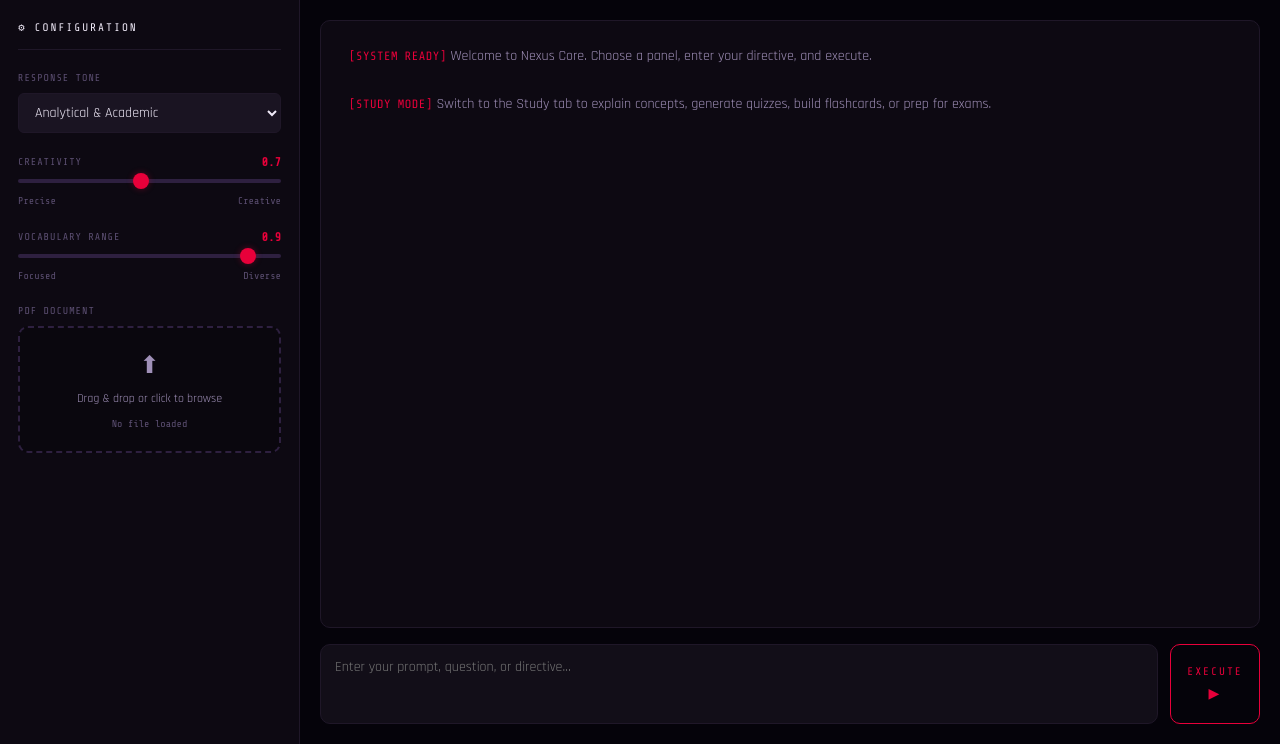
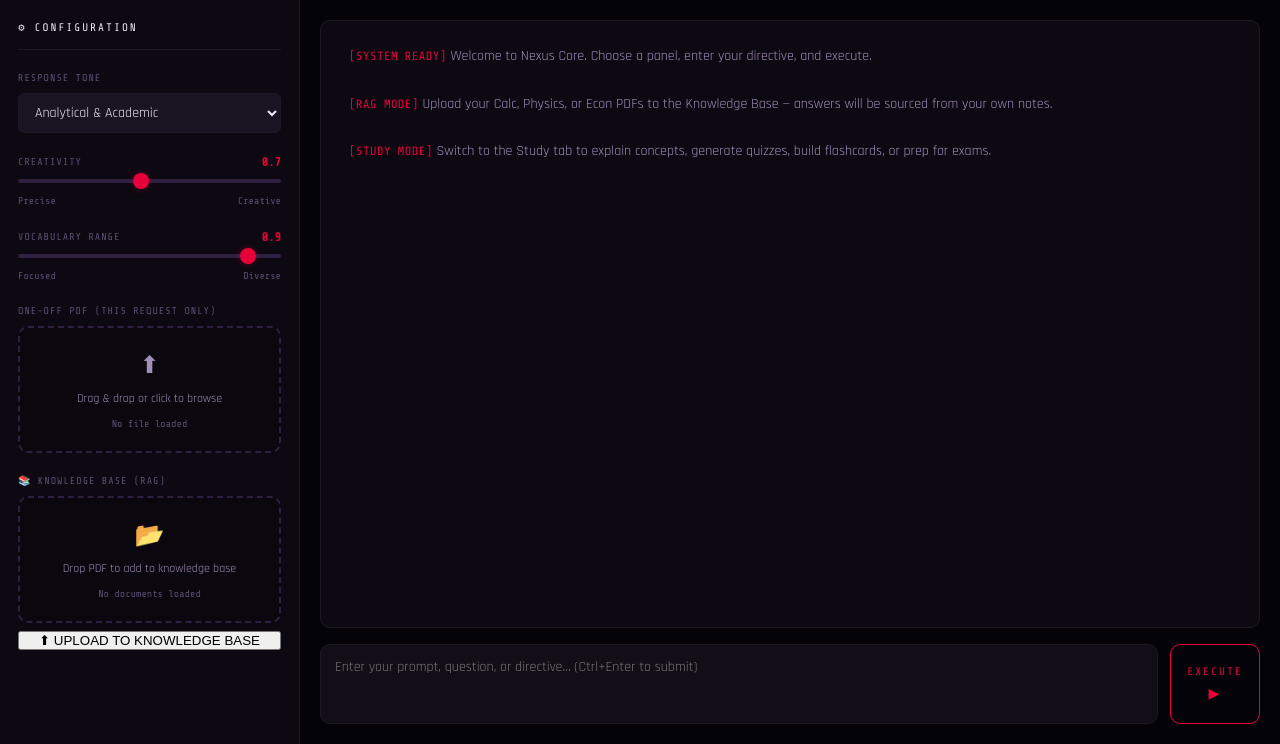
Before and after one commit to smit6403/personal-ai-tools, a Flask app: page / in a window 1280 px wide. Shown: the part 56-800 px from the top of the page. Run offline with Flask 3, Linux system fonts and the light colour scheme.

Commit message:
Update index.html

```diff
--- a/templates/index.html
+++ b/templates/index.html
@@ -21,6 +21,7 @@
     </div>
     <div class="header-right">
       <div id="system-status" class="status-badge">ONLINE</div>
+      <div id="rag-badge" class="status-badge rag-badge hidden">RAG ACTIVE</div>
       <nav class="tab-nav">
         <button class="tab-btn active" data-tab="general">GENERAL</button>
         <button class="tab-btn" data-tab="study">STUDY MODE</button>
@@ -63,7 +64,7 @@
         </div>
 
         <div class="field-group">
-          <label class="field-label">PDF Document</label>
+          <label class="field-label">One-Off PDF (this request only)</label>
           <div class="drop-zone" id="drop-zone">
             <div class="drop-icon">⬆</div>
             <p class="drop-hint" id="drop-hint">Drag &amp; drop or click to browse</p>
@@ -71,6 +72,19 @@
             <div class="file-status" id="file-status">No file loaded</div>
           </div>
           <button class="clear-btn hidden" id="clear-file">✕ Remove file</button>
+        </div>
+
+        <div class="field-group kb-section">
+          <label class="field-label">📚 Knowledge Base (RAG)</label>
+          <div class="drop-zone" id="kb-drop-zone">
+            <div class="drop-icon">📂</div>
+            <p class="drop-hint">Drop PDF to add to knowledge base</p>
+            <input type="file" id="kb-file-input" accept=".pdf" />
+            <div class="file-status" id="kb-status">No documents loaded</div>
+          </div>
+          <button class="kb-upload-btn" id="kb-upload-btn">⬆ UPLOAD TO KNOWLEDGE BASE</button>
+          <div id="kb-doc-list" class="kb-doc-list"></div>
+          <button class="clear-btn hidden" id="kb-clear-btn">✕ Clear knowledge base</button>
         </div>
       </div>
 
@@ -118,6 +132,9 @@
             <span class="tag-label">[SYSTEM READY]</span>
             Welcome to Nexus Core. Choose a panel, enter your directive, and execute.
             <br /><br />
+            <span class="tag-label">[RAG MODE]</span>
+            Upload your Calc, Physics, or Econ PDFs to the Knowledge Base — answers will be sourced from your own notes.
+            <br /><br />
             <span class="tag-label">[STUDY MODE]</span>
             Switch to the Study tab to explain concepts, generate quizzes, build flashcards, or prep for exams.
           </div>
@@ -125,7 +142,7 @@
       </div>
 
       <div id="input-general" class="input-area">
-        <textarea id="prompt-input" class="prompt-textarea" placeholder="Enter your prompt, question, or directive…"></textarea>
+        <textarea id="prompt-input" class="prompt-textarea" placeholder="Enter your prompt, question, or directive… (Ctrl+Enter to submit)"></textarea>
         <button id="execute-btn" class="exec-btn" type="button">
           <span class="exec-label">EXECUTE</span>
           <span class="exec-icon">▶</span>
@@ -133,7 +150,7 @@
       </div>
 
       <div id="input-study" class="input-area hidden">
-        <textarea id="study-question" class="prompt-textarea" placeholder="Ask a specific question, or leave blank to let the mode run on your subject/notes…"></textarea>
+        <textarea id="study-question" class="prompt-textarea" placeholder="Ask a specific question, or leave blank to let the mode run on your subject/notes… (Ctrl+Enter to submit)"></textarea>
         <button id="study-btn" class="exec-btn study" type="button">
           <span class="exec-label">STUDY</span>
           <span class="exec-icon">▶</span>
```
